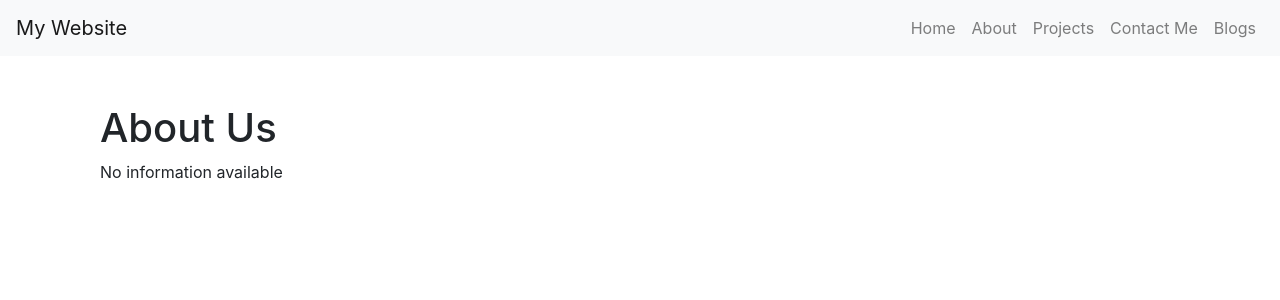
After one commit to suryansh-it/Portfolio-Website, a Flask app: page /about in a window 1280 px wide. The commit adds this page. Shown: the top 300 px of the page. Run offline with Flask 3, Linux system fonts and the light colour scheme; some libraries are stand-ins or nearby versions.

Commit message:
added about template, db model and route

```diff
--- a/app.py
+++ b/app.py
@@ -1,5 +1,5 @@
 from flask import Flask, render_template, request, jsonify, url_for,redirect ,session , flash
-from models import db , Visitor , BlogData ,CommentData ,ProjectData, AdminData
+from models import db , Visitor , BlogData ,CommentData ,ProjectData, AdminData, AboutSection
 from flask_migrate import Migrate
 
 
@@ -36,9 +36,17 @@ def index():
 # def home():
 #     return render_template('Home.html')
 
-@app.route('/About')
-def About():
-    return render_template('About.html')
+@app.route('/about', methods=['GET', 'POST'])
+def about():
+    about_section = AboutSection.query.first()
+    if request.method == 'POST':
+        data = request.get_json()
+        new_about = AboutSection(content=data['content'])
+        db.session.add(new_about)
+        db.session.commit()
+        return jsonify({'message': 'About section updated successfully'})
+
+    return render_template('about.html', about=about_section)
 
 def project_routes():
     @app.route('/Project', methods=[ 'GET'])
--- a/models.py
+++ b/models.py
@@ -51,6 +51,11 @@ class ProjectData(db.Model):
     project_summary = db.Column(db.Text , nullable=False)
 
 
+class AboutSection(db.Model):
+    __tablename__ = 'About_Section'
+    id = db.Column(db.Integer, primary_key=True)
+    content = db.Column(db.Text, nullable=False)
+
 class AdminData(db.Model):
     __tablename__ = 'Admin_Data'
 
--- /dev/null
+++ b/templates/about.html
@@ -0,0 +1,15 @@
+{% extends "base.html" %} {% block title %}About Me{% endblock %} {% block
+content %}
+<div class="container">
+  <h1>About Us</h1>
+  {% if about %}
+  <div class="about-content">
+    <p>{{ about.content }}</p>
+  </div>
+
+  {% else %}
+  <p>No information available</p>
+
+  {% endif %}
+</div>
+{% endblock %}
--- a/templates/base.html
+++ b/templates/base.html
@@ -34,7 +34,7 @@
             <a class="nav-link" href="{{url_for('index')}}">Home</a>
           </li>
           <li class="nav-item">
-            <a class="nav-link" href="#about">About</a>
+            <a class="nav-link" href="{{url_for('about')}}">About</a>
           </li>
           <li class="nav-item">
             <a class="nav-link" href="{{url_for('Projects')}}">Projects</a>
```
Also changed, not shown: migrations/versions/7e99e785b893_.py (added, +32 -0 lines).
